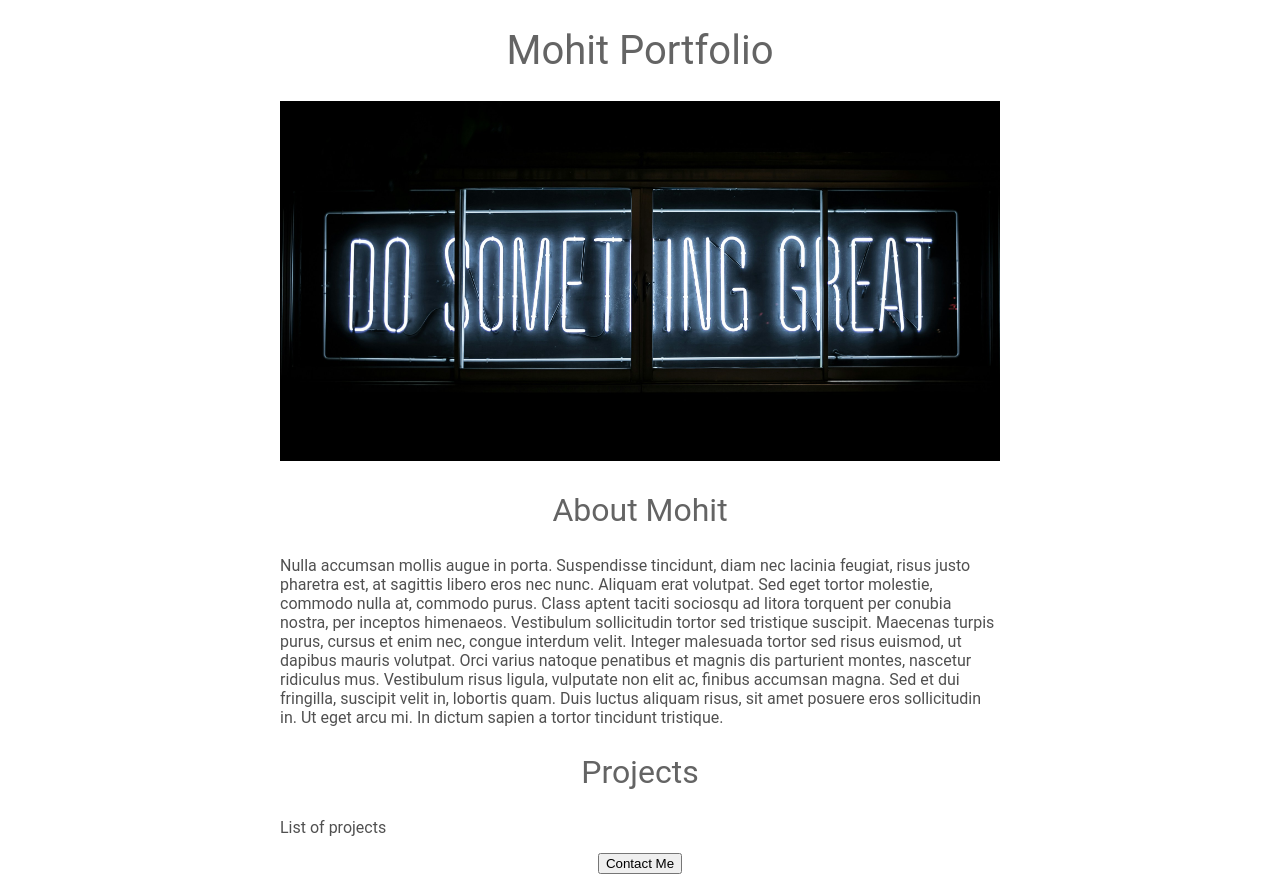
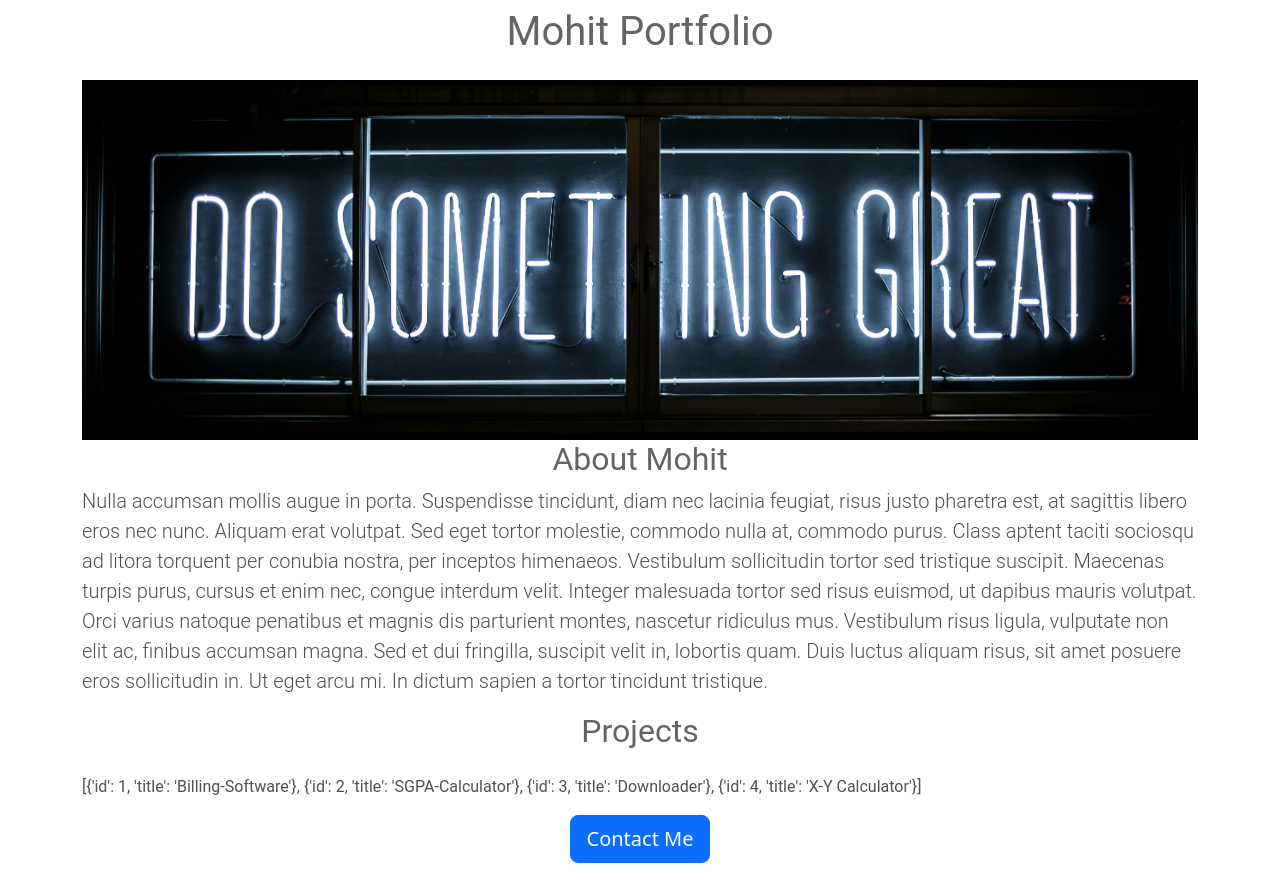
Before and after one commit to Mohitkumar2007/Mohit-Kumars-website, a Flask app: page / in a window 1280 px wide. Run offline with Flask 3, Linux system fonts and the light colour scheme.

Commit message:
add Bootstrap

```diff
--- a/app.py
+++ b/app.py
@@ -1,10 +1,26 @@
-from flask import Flask,render_template
+from flask import Flask, render_template
 
 app = Flask(__name__)
 
+JOBS = [{
+    "id": 1,
+    "title": "Billing-Software"
+}, {
+    "id": 2,
+    "title": "SGPA-Calculator"
+}, {
+    "id": 3,
+    "title": "Downloader"
+}, {
+    "id": 4,
+    "title": "X-Y Calculator"
+}]
+
+
 @app.route('/')
 def hello_Mohit():
-   return render_template('home.html')
+   return render_template('home.html', jobs=JOBS)
+
 
 if __name__ == '__main__':
-   app.run(host='0.0.0.0',debug=True)
+   app.run(host='0.0.0.0', debug=True)
--- a/templates/home.html
+++ b/templates/home.html
@@ -2,6 +2,9 @@
 <html lang="en">
   <head>
     <title>Mohit Portfolio</title>
+    <meta charset="utf-8">
+    <meta name="viewport" content="width=device-width, initial-scale=1">
+    <link href="https://cdn.jsdelivr.net/npm/bootstrap@5.3.8/dist/css/bootstrap.min.css" rel="stylesheet" integrity="sha384-sRIl4kxILFvY47J16cr9ZwB07vP4J8+LH7qKQnuqkuIAvNWLzeN8tE5YBujZqJLB" crossorigin="anonymous">
     <style>
       h1 {
         font-size: 40px;
@@ -34,26 +37,32 @@
         max-width: 720px;
         margin:0 auto;
       }
+
+      #banner
+      {
+        height: 360px;
+        object-fit: cover;
+      }
     </style>
   </head>
   <body>
-    <div id="container">
-    <h1>Mohit Portfolio</h1>
-    <img id="banner" src="static/background_image.jpg" >
-    <h2>
+    <div class="container">
+      <h1 class="text-center mt-2 mb-4">Mohit Portfolio</h1>
+      <img class="img-fluid" src="static/background_image.jpg" id="banner" alt="Banner Image" >
+      <h2 class="text-center">
       About Mohit
     </h2>
-    <p>
+    <p class="lead">
       Nulla accumsan mollis augue in porta. Suspendisse tincidunt, diam nec lacinia feugiat, risus justo pharetra est, at sagittis libero eros nec nunc. Aliquam erat volutpat. Sed eget tortor molestie, commodo nulla at, commodo purus. Class aptent taciti sociosqu ad litora torquent per conubia nostra, per inceptos himenaeos. Vestibulum sollicitudin tortor sed tristique suscipit. Maecenas turpis purus, cursus et enim nec, congue interdum velit. Integer malesuada tortor sed risus euismod, ut dapibus mauris volutpat. Orci varius natoque penatibus et magnis dis parturient montes, nascetur ridiculus mus. Vestibulum risus ligula, vulputate non elit ac, finibus accumsan magna. Sed et dui fringilla, suscipit velit in, lobortis quam. Duis luctus aliquam risus, sit amet posuere eros sollicitudin in. Ut eget arcu mi. In dictum sapien a tortor tincidunt tristique.
     </p>
-    <h2>
+    <h2 class="text-center mt-2 mb-4">
       Projects
     </h2>
     <p>
-      List of projects
+      {{jobs}}
     </p>
-    <div style="text-align:center;">
-      <button>
+    <div class="text-center">
+      <button class="btn btn-primary btn-lg">
         Contact Me
       </button>
     </div>
```
